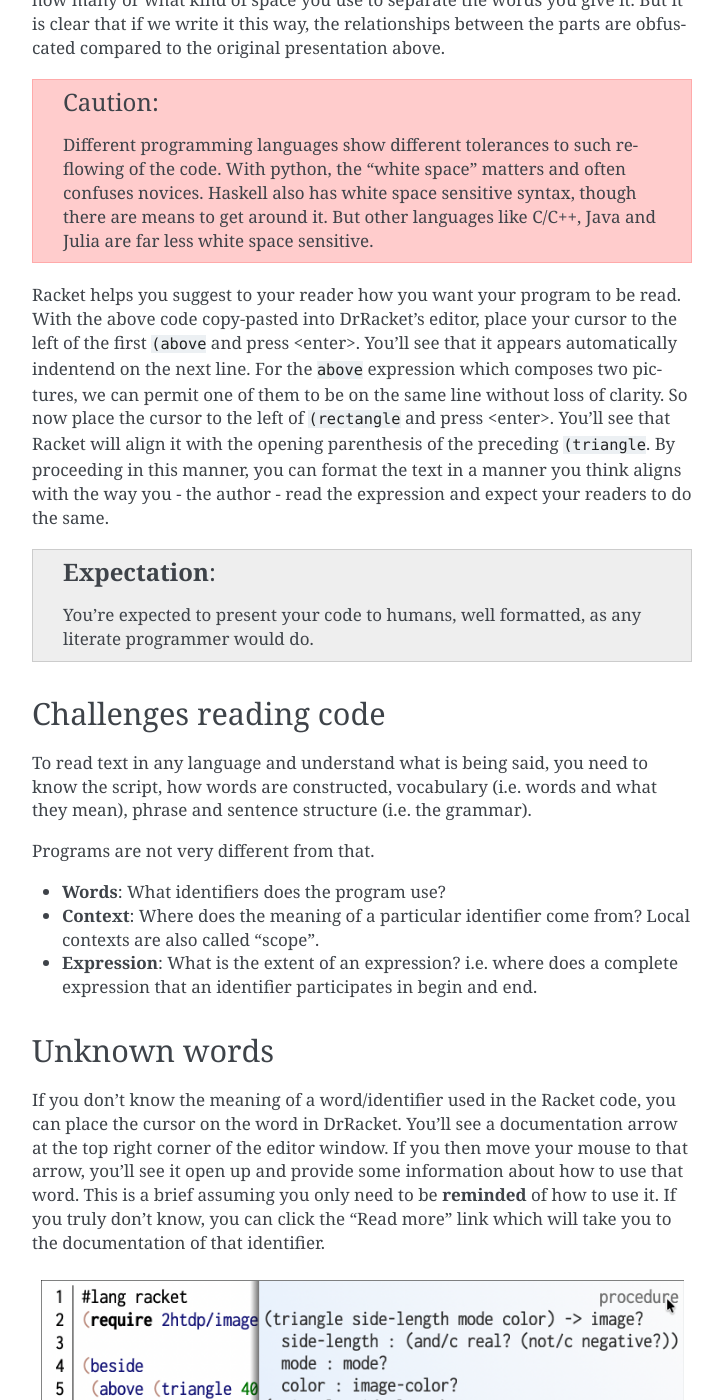
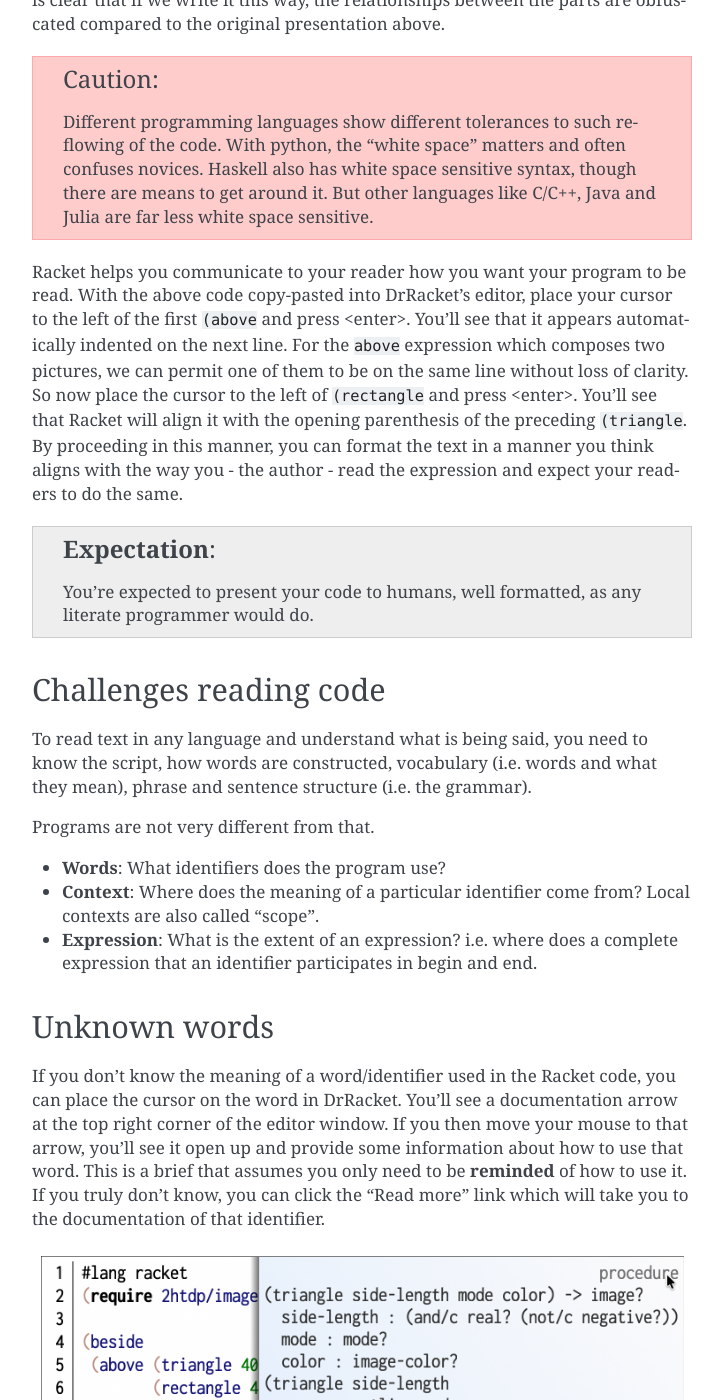
Before and after one commit to kreauniv/complit, a Sphinx documentation site: the page built from source/interrogation.rst, in a window 1280 px wide and 1400 px high, scrolled down 1551 px. Shown: the whole window, without its empty margins (388-1111 px from the left). Built offline with Sphinx 7.4.7, drawn with Linux system fonts in a browser that asks for light colours; some of the changed text lies outside the part shown.

Commit message:
Spelling and grammar fixes

```diff
--- a/source/interrogation.rst
+++ b/source/interrogation.rst
@@ -1,7 +1,7 @@
 Interrogating programs
 ======================
 
-Consider the following program that builds an image -
+Consider the following program that builds an image --
 
 .. code:: scheme
 
@@ -83,10 +83,10 @@ are obfuscated compared to the original presentation above.
    means to get around it. But other languages like C/C++, Java and Julia are
    far less white space sensitive.
 
-Racket helps you suggest to your reader how you want your program to be read.
+Racket helps you communicate to your reader how you want your program to be read.
 With the above code copy-pasted into DrRacket's editor, place your cursor to
 the left of the first ``(above`` and press <enter>. You'll see that it appears
-automatically indentend on the next line. For the ``above`` expression which
+automatically indented on the next line. For the ``above`` expression which
 composes two pictures, we can permit one of them to be on the same line without
 loss of clarity. So now place the cursor to the left of ``(rectangle`` and
 press <enter>. You'll see that Racket will align it with the opening
@@ -121,9 +121,9 @@ If you don't know the meaning of a word/identifier used in the Racket code, you
 can place the cursor on the word in DrRacket. You'll see a documentation arrow
 at the top right corner of the editor window. If you then move your mouse to
 that arrow, you'll see it open up and provide some information about how to use
-that word. This is a brief assuming you only need to be **reminded** of how to
-use it. If you truly don't know, you can click the "Read more" link which will
-take you to the documentation of that identifier.
+that word. This is a brief that assumes you only need to be **reminded** of how
+to use it. If you truly don't know, you can click the "Read more" link which
+will take you to the documentation of that identifier.
 
 .. figure:: images/triangle-docs1.png
    :align: center
@@ -404,10 +404,10 @@ We can now improve our program a bit while still retaining the same meaning.
 .. code:: scheme
 
    (define roof (triangle 40 'solid 'red))
-   (define (front colour) (rectangle 40 40 'solid colour)))
+   (define (front colour) (rectangle 40 40 'solid colour))
    (define house (above roof (front 'brown)))
    (define unique-front (overlay (rectangle 40 40 'outline 'black)
-                                 (front 'green')))
+                                 (front 'green)))
    (define unique-house (above roof unique-front))
    (beside house unique-house house)
 
@@ -420,10 +420,10 @@ into an abstraction. Read the code below carefully and make sure you understand
 .. code:: scheme
 
    (define roof (triangle 40 'solid 'red))
-   (define (front colour) (rectangle 40 40 'solid colour)))
+   (define (front colour) (rectangle 40 40 'solid colour))
    (define (house front-design) (above roof front-design))
    (define unique-front (overlay (rectangle 40 40 'outline 'black)
-                                 (front 'green')))
+                                 (front 'green)))
    (beside (house (front 'brown))
            (house unique-front)
            (house (front 'brown)))
--- a/source/intro.rst
+++ b/source/intro.rst
@@ -11,7 +11,7 @@ included. However, programs are also unlike common languages in that we can use
 a computer to **interrogate** them. This process can help us gain better
 understanding of a given program, no matter how large or complex, help us think
 about a particular domain we're working on in different ways with clarity, and,
-given the nature of times, work better with LLM generated programs.
+given the nature of our times, work better with LLM generated programs.
 
 In addition, we'll also explore some "literature" to gain a view of some common
 ways of thinking that are useful when working with programs and domains.
```
Also changed, not shown: other parts of source/interrogation.rst (+5 -5 lines), source/words.rst (+8 -6 lines).
